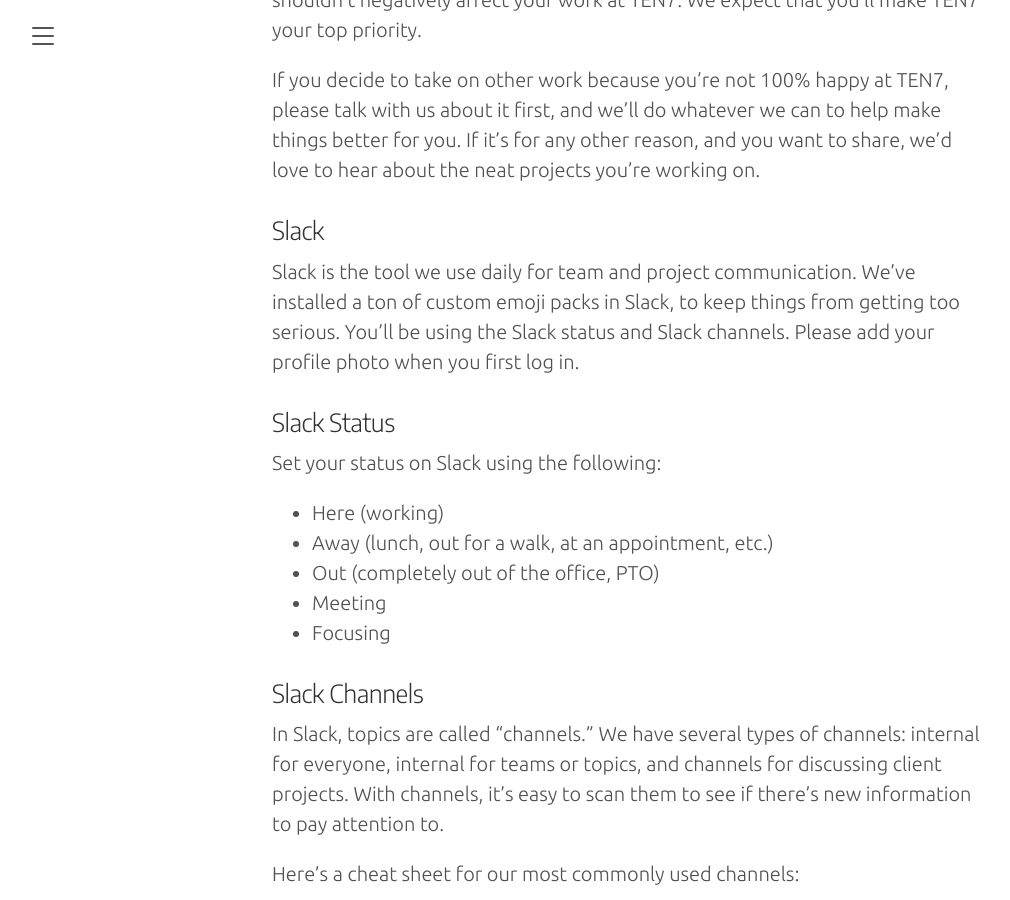
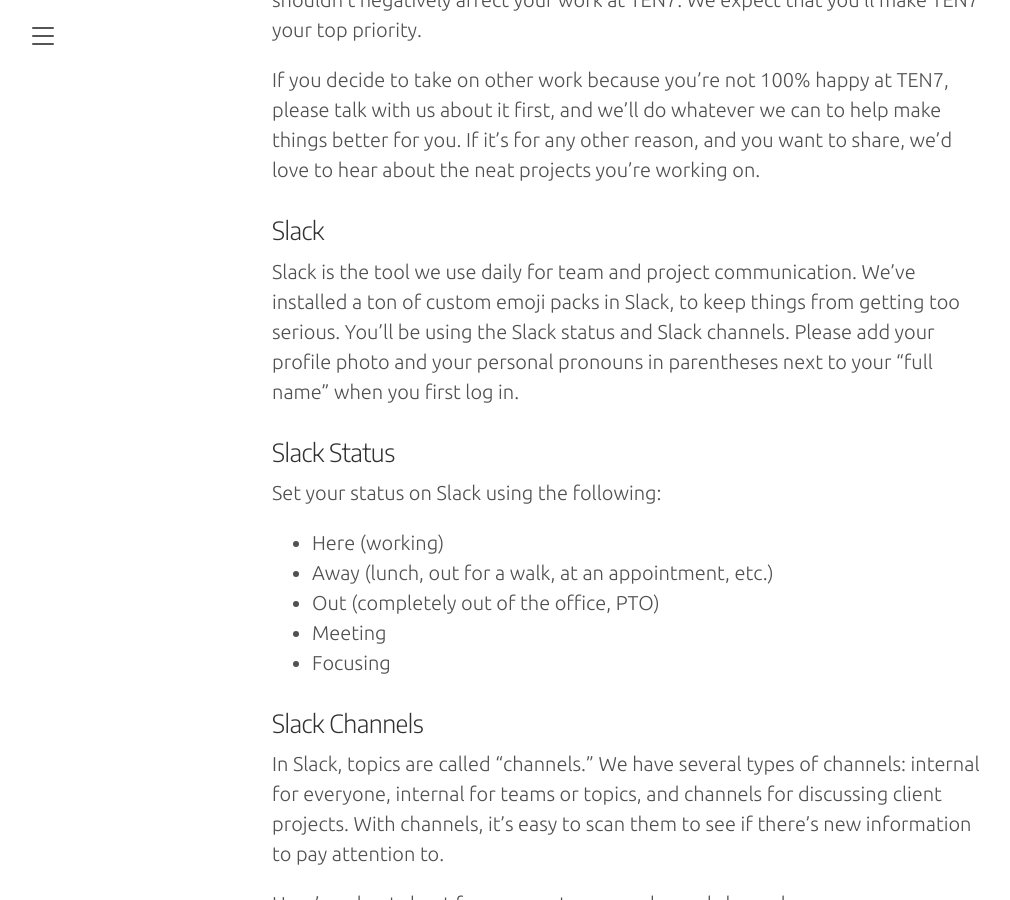
Before and after one commit to ten7/handbook.ten7.com, a Jekyll site: the page built from 050-how-we-do-things.md, in a window 1280 px wide and 900 px high, scrolled down 999 px. Shown: the whole window, without its empty margins (8-1018 px from the left). Built offline with Jekyll 4.4.1, drawn with Linux system fonts in a browser that asks for light colours; some web fonts are replaced; our own code applies the rules of GitHub Pages for plain Markdown files.

Commit message:
Personal pronouns

```diff
--- a/050-how-we-do-things.md
+++ b/050-how-we-do-things.md
@@ -19,7 +19,7 @@
 
 ### Slack
 
-Slack is the tool we use daily for team and project communication. We’ve installed a ton of custom emoji packs in Slack, to keep things from getting too serious. You’ll be using the Slack status and Slack channels. Please add your profile photo when you first log in.
+Slack is the tool we use daily for team and project communication. We’ve installed a ton of custom emoji packs in Slack, to keep things from getting too serious. You’ll be using the Slack status and Slack channels. Please add your profile photo and your personal pronouns in parentheses next to your "full name" when you first log in.
 
 ### Slack Status
 
```
